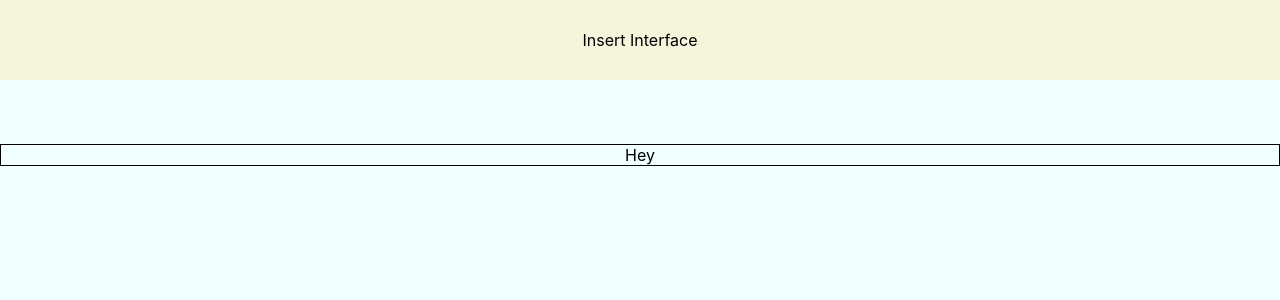
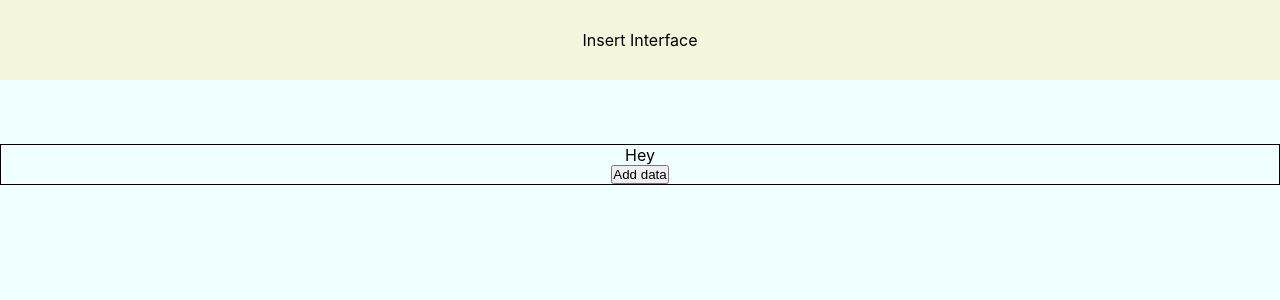
Before and after one commit to Gullbra/DeutschLernen, a React (Create React App) app in the folder frontend/: page / in a window 1280 px wide. Shown: the top 300 px of the page. Built offline with nearby package versions, Linux system fonts and the light colour scheme.

Commit message:
routing set up

```diff
--- a/frontend/src/App.tsx
+++ b/frontend/src/App.tsx
@@ -3,12 +3,13 @@ import React from 'react';
 import './styles/base.css';
 import { Layout } from './layout/Layout';
 import { HomeView } from './views/Home';
+import { AppRouting } from './AppRouting'
 
 function App() {
 
   return (
     <Layout>
-      <HomeView />
+      <AppRouting />
     </Layout>
   );
 }
--- /dev/null
+++ b/frontend/src/AppRouting.tsx
@@ -0,0 +1,34 @@
+import { IRoutingProps } from './interfaces/IProps'
+import { HomeView } from './views/Home'
+
+import { Routes, Route } from 'react-router-dom'
+import { ToInsert } from './views/ToInsert'
+
+export const AppRouting = ({}: IRoutingProps) => {
+  const routesArray: {path: string, element: React.ReactNode}[] = [
+    {
+      path: "*",
+      element: <div>Ops! Nothing here: 404</div>
+    },
+    {
+      path: "/",
+      element: <HomeView/>
+    },
+    {
+      path: "/ToInsert",
+      element: <ToInsert/>
+    }
+  ]
+
+  return (
+    <Routes>
+      {routesArray.map((route) => {
+        return <Route
+          key={route.path}
+          path={route.path}
+          element={route.element}
+        />
+      })}
+    </Routes>
+  )
+}
--- a/frontend/src/index.tsx
+++ b/frontend/src/index.tsx
@@ -2,13 +2,16 @@ import React from 'react';
 import ReactDOM from 'react-dom/client';
 import App from './App';
 import reportWebVitals from './reportWebVitals';
+import { BrowserRouter } from 'react-router-dom';
 
 const root = ReactDOM.createRoot(
   document.getElementById('root') as HTMLElement
 );
 root.render(
   <React.StrictMode>
-    <App />
+    <BrowserRouter>
+      <App />
+    </BrowserRouter>
   </React.StrictMode>
 );
 
--- a/frontend/src/interfaces/IProps.ts
+++ b/frontend/src/interfaces/IProps.ts
@@ -3,3 +3,5 @@ export interface IHeaderProps {}
 export interface ILayoutProps {
   children: React.ReactNode
 }
+export interface IRoutingProps {}
+export interface IToInsertProps {}
--- a/frontend/src/views/Home.tsx
+++ b/frontend/src/views/Home.tsx
@@ -1,13 +1,20 @@
+import { useNavigate } from 'react-router-dom'
 
 import { IHomeViewProps } from '../interfaces/IProps'
 import '../styles/views/home.css'
 
 export const HomeView = ({}: IHomeViewProps) => {
+  const navigate = useNavigate()
+
   return (
     <content-wrapper
       class = 'view-Home__wrapper dev-border'
     >
       Hey
+
+      <button onClick={() => navigate('/ToInsert')}>
+        Add data
+      </button>
     </content-wrapper>
   )
 }
--- /dev/null
+++ b/frontend/src/views/ToInsert.tsx
@@ -0,0 +1,8 @@
+import '../styles/views/toinsert.css'
+import { IToInsertProps } from '../interfaces/IProps'
+
+export const ToInsert = ({}: IToInsertProps) => {
+  return (
+    <>ToInsert</>
+  )
+}
```
Also changed, not shown: frontend/src/styles/views/toinsert.css (added).
